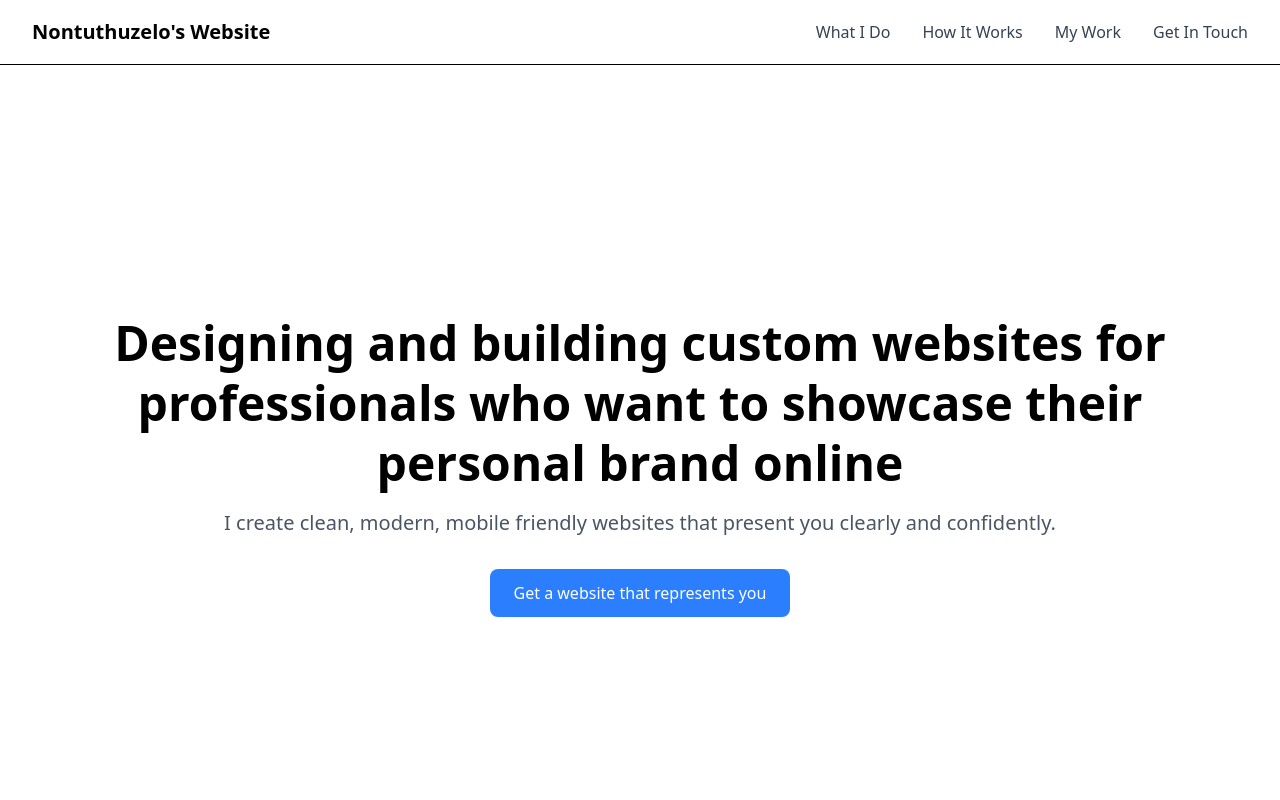
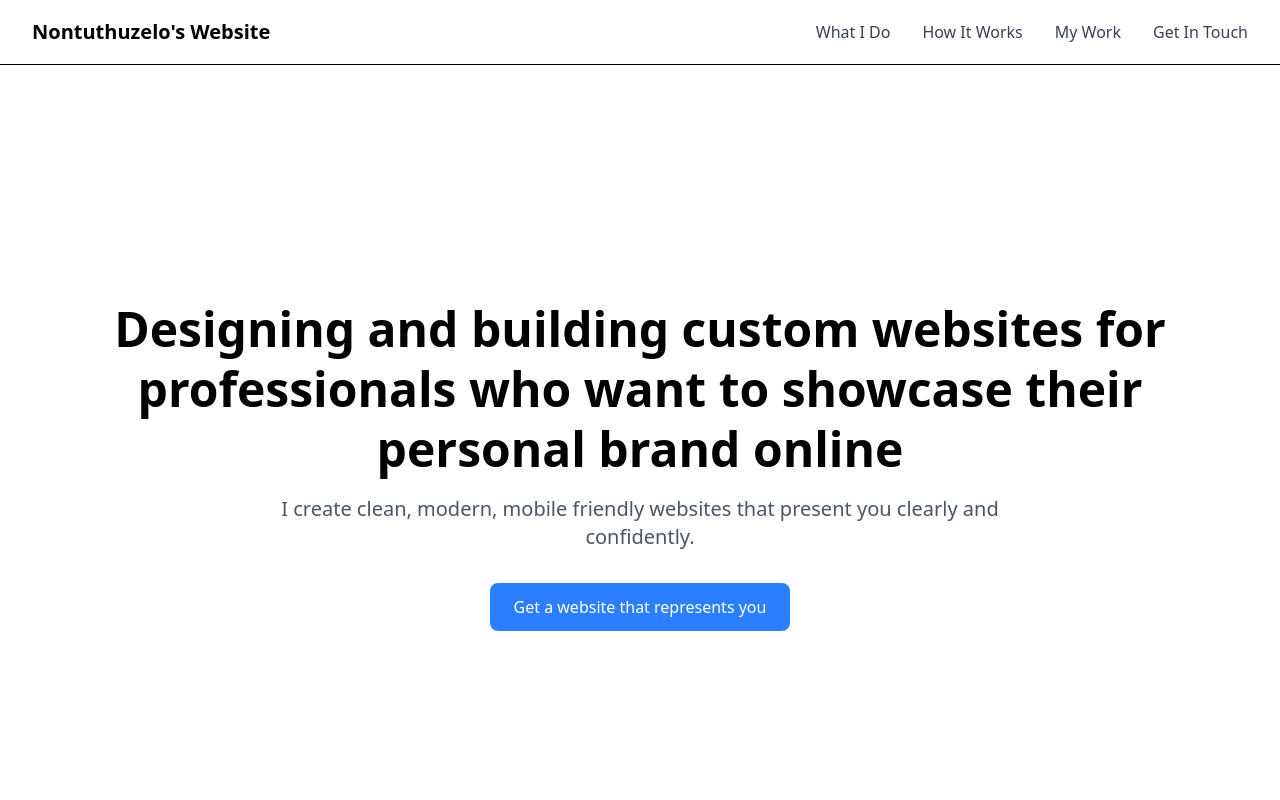
Before and after one commit to NontuthuzeloM24/Nontuthuzelo-Mtolo_Website, a React (Vite) app in the folder website/: page / in a window 1280 px wide. Shown: the top 800 px of the page. Built offline with nearby package versions, Linux system fonts and the light colour scheme.

Commit message:
Fix Tailwind class typo in Hero component
Correct a Tailwind utility in website/src/components/Hero.jsx: change `max-w3xl` to `max-w-3xl` on the hero paragraph so the max-width utility is applied correctly and layout/spacing behave as intended on larger screens.

```diff
--- a/website/src/components/Hero.jsx
+++ b/website/src/components/Hero.jsx
@@ -8,7 +8,7 @@ const Hero = () => {
           Designing and building custom websites for professionals who want to
           showcase their personal brand online
         </h1>
-        <p className="text-gray-600 text-base sm:text-lg md:text-xl mb-8 max-w3xl mx-auto">
+        <p className="text-gray-600 text-base sm:text-lg md:text-xl mb-8 max-w-3xl mx-auto">
           I create clean, modern, mobile friendly websites that present you
           clearly and confidently.
         </p>
```
